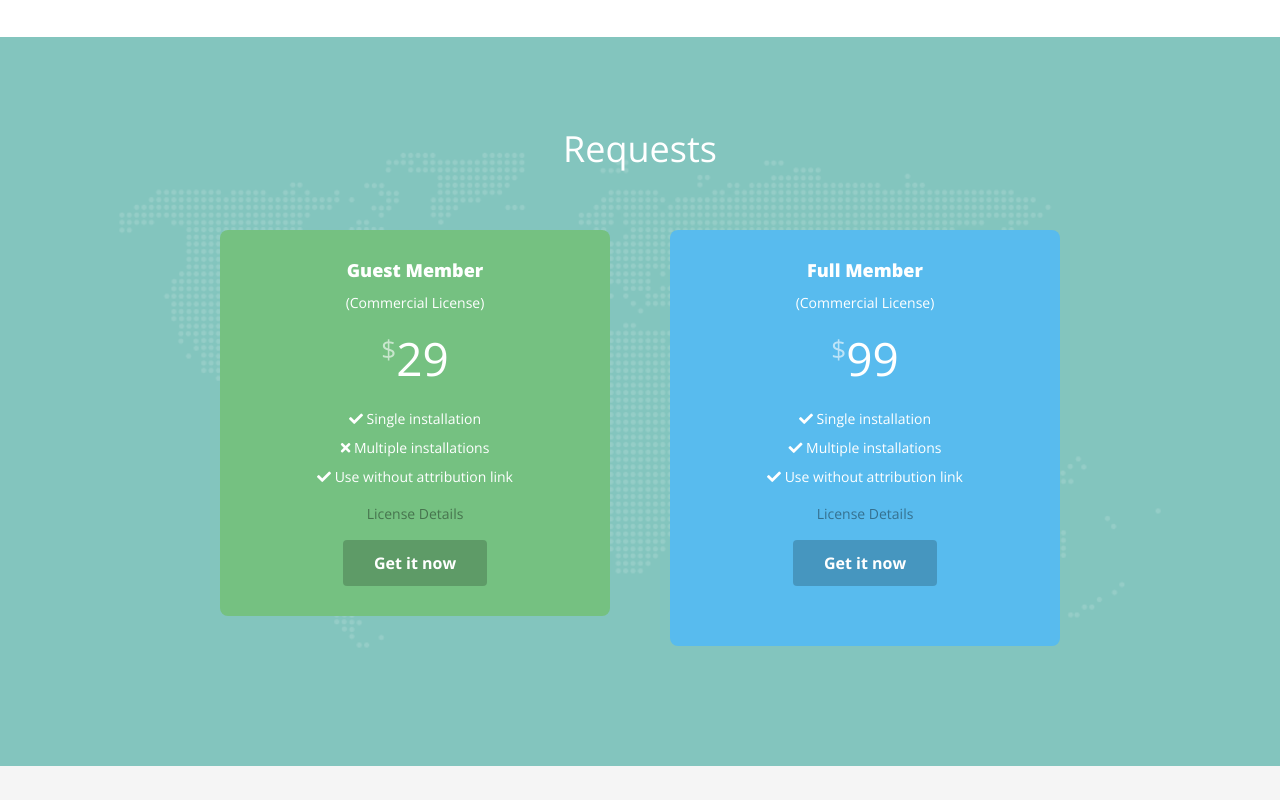
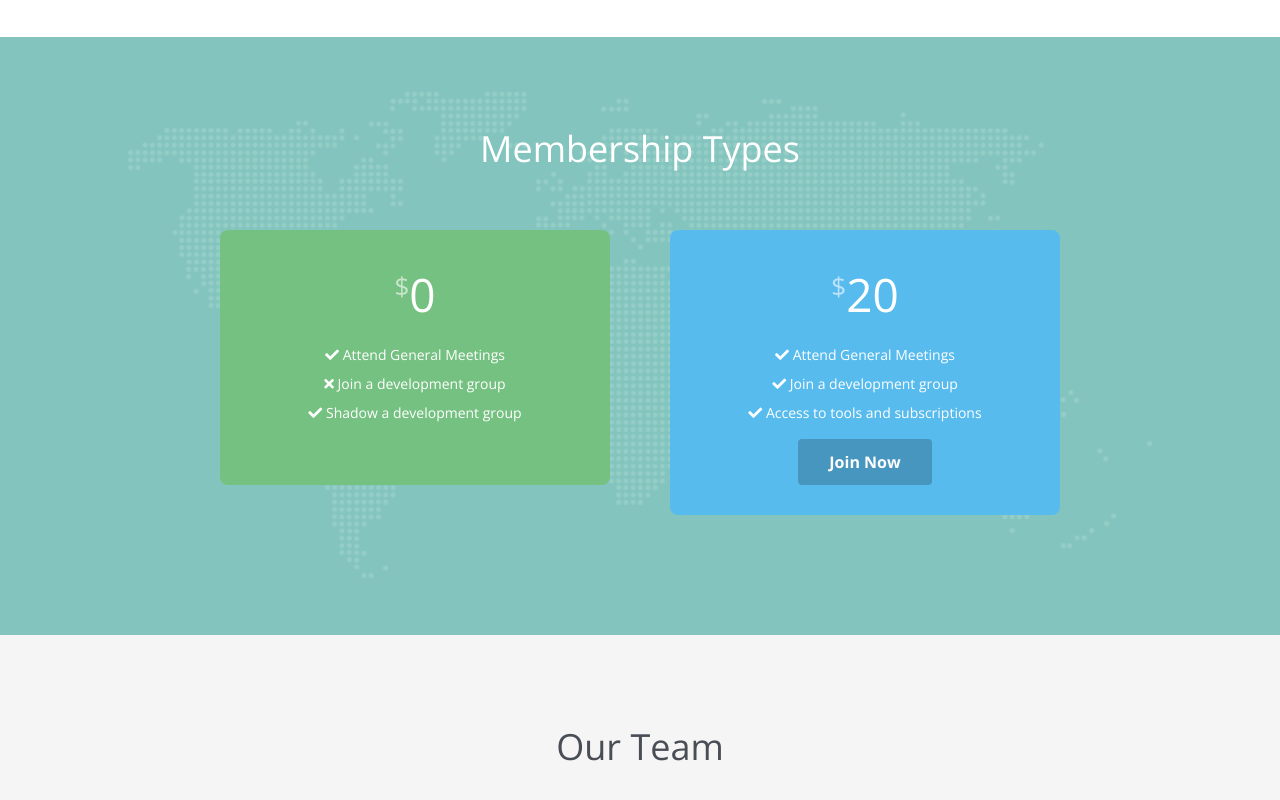
Before and after one commit to Abinavraj5427/advancinguttech.github.io, a plain HTML site: page index.html in a window 1280 px wide. Shown: the part 1160-1960 px from the top of the page. Drawn offline with nearby package versions, Linux system fonts and the light colour scheme.

Commit message:
Gabby Photo

```diff
--- a/index.html
+++ b/index.html
@@ -213,30 +213,20 @@
 
     <div id="testimonials" class="testimonials-section">
         <div class="container text-center">
-            <h2 class="section-title">Requests</h2>
+            <h2 class="section-title">Membership Types</h2>
             <div class="pricing-wrapper row">
                 <!--//item-->
                 <div class="item item-1 col-md-6 col-12">
                     <div class="item-inner">
-                        <h3 class="item-heading">Guest Member<br><span class="item-heading-desc">(Commercial
-                                License)</span></h3>
-
                         <div class="price-figure">
-                            <span class="currency">$</span><span class="number">29</span>
+                            <span class="currency">$</span><span class="number">0</span>
                         </div>
                         <!--//price-figure-->
                         <ul class="list-unstyled mb-3">
-                            <li class="mb-2"><i class="fas fa-check"></i> Single installation</li>
-                            <li class="mb-2"><i class="fas fa-times"></i> Multiple installations</li>
-                            <li class="mb-2"><i class="fas fa-check"></i> Use without attribution link</li>
+                            <li class="mb-2"><i class="fas fa-check"></i> Attend General Meetings</li>
+                            <li class="mb-2"><i class="fas fa-times"></i> Join a development group</li>
+                            <li class="mb-2"><i class="fas fa-check"></i> Shadow a development group</li>
                         </ul>
-                        <div class="mb-3"><a
-                                href="https://themes.3rdwavemedia.com/bootstrap-templates/startup/appkit-landing-free-bootstrap-theme-for-developers-and-startups/"
-                                target="_blank">License Details</a></div>
-                        <a class="btn btn-cta"
-                            href="https://themes.3rdwavemedia.com/bootstrap-templates/startup/appkit-landing-free-bootstrap-theme-for-developers-and-startups/">Get
-                            it now</a>
-
                     </div>
                     <!--//item-inner-->
                 </div>
@@ -244,23 +234,18 @@
 
                 <div class="item item-2 col-md-6 col-12">
                     <div class="item-inner">
-                        <h3 class="item-heading">Full Member<br><span class="item-heading-desc">(Commercial
-                                License)</span></h3>
-                        <div class="price-figure">
-                            <span class="currency">$</span><span class="number">99</span>
+                    <div class="price-figure">
+                            <span class="currency">$</span><span class="number">20</span>
                         </div>
                         <!--//price-figure-->
                         <ul class="list-unstyled mb-3">
-                            <li class="mb-2"><i class="fas fa-check"></i> Single installation</li>
-                            <li class="mb-2"><i class="fas fa-check"></i> Multiple installations</li>
-                            <li class="mb-2"><i class="fas fa-check"></i> Use without attribution link</li>
+                            <li class="mb-2"><i class="fas fa-check"></i> Attend General Meetings</li>
+                            <li class="mb-2"><i class="fas fa-check"></i> Join a development group</li>
+                            <li class="mb-2"><i class="fas fa-check"></i> Access to tools and subscriptions</li>
                         </ul>
-                        <div class="mb-3"><a
-                                href="https://themes.3rdwavemedia.com/bootstrap-templates/startup/appkit-landing-free-bootstrap-theme-for-developers-and-startups/"
-                                target="_blank">License Details</a></div>
                         <a class="btn btn-cta"
                             href="https://themes.3rdwavemedia.com/bootstrap-templates/startup/appkit-landing-free-bootstrap-theme-for-developers-and-startups/"
-                            target="_blank">Get it now</a>
+                            target="_blank">Join Now</a>
 
                     </div>
                     <!--//item-inner-->
@@ -390,7 +375,7 @@
                 <div class="item col-md-6 col-12">
                     <div class="item-inner">
                         <div class="profile mb-2">
-                            <img class="profile-image" src="assets/images/mehul.jpg" alt="Mehul Murali" />
+                            <img class="profile-image" src="assets/images/image0.jpg" alt="Mehul Murali" />
                         </div>
 
                         <div class="member-content">
@@ -430,14 +415,17 @@
         <div class="container text-center">
             <h2 class="section-title">Contact Us</h2>
             <div class="contact-content">
-                <p>Lorem ipsum dolor sit amet, consectetuer adipiscing elit. Aenean commodo ligula eget dolor. Aenean
-                    massa. Cum sociis natoque penatibus et magnis dis parturient montes, nascetur ridiculus mus. Donec
-                    quam felis.</p>
+                <p>Please feel free to contact us if you have any suggestions/requests for future projects or
+                    if you are interested in joining us.
+                </p>
 
             </div>
             <a class="btn btn-cta btn-primary"
-                href="https://themes.3rdwavemedia.com/bootstrap-templates/startup/appkit-landing-free-bootstrap-theme-for-developers-and-startups/">Get
-                in Touch</a>
+                href="mailto: advancinguttech@gmail.com">Contact An Officer</a>
+            <a class="btn btn-cta btn-primary"
+                href="mailto: advancinguttech@gmail.com"> Club Signup</a>
+            <a class="btn btn-cta btn-primary"
+                href="mailto: advancinguttech@gmail.com">Contact An Officer</a>
 
         </div>
         <!--//container-->
```
Also changed, not shown: assets/images/image0.jpg (added).
